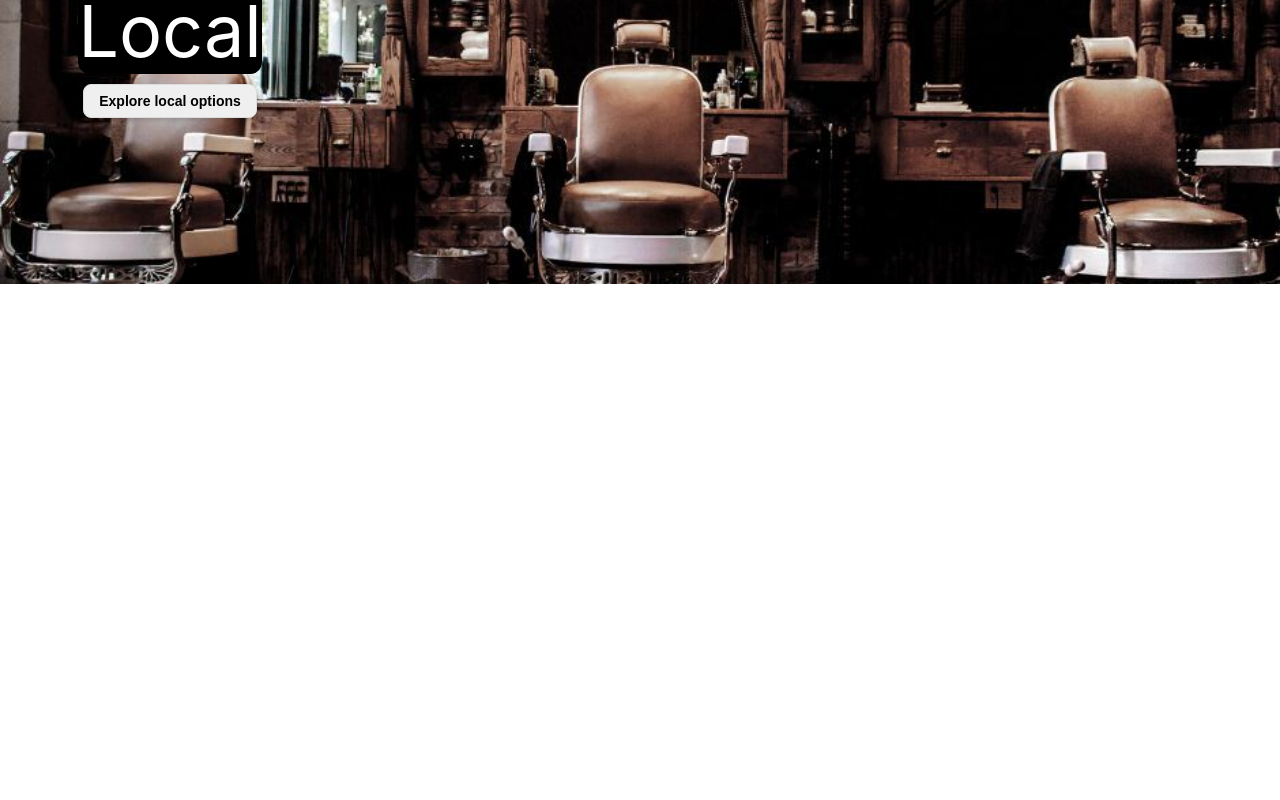
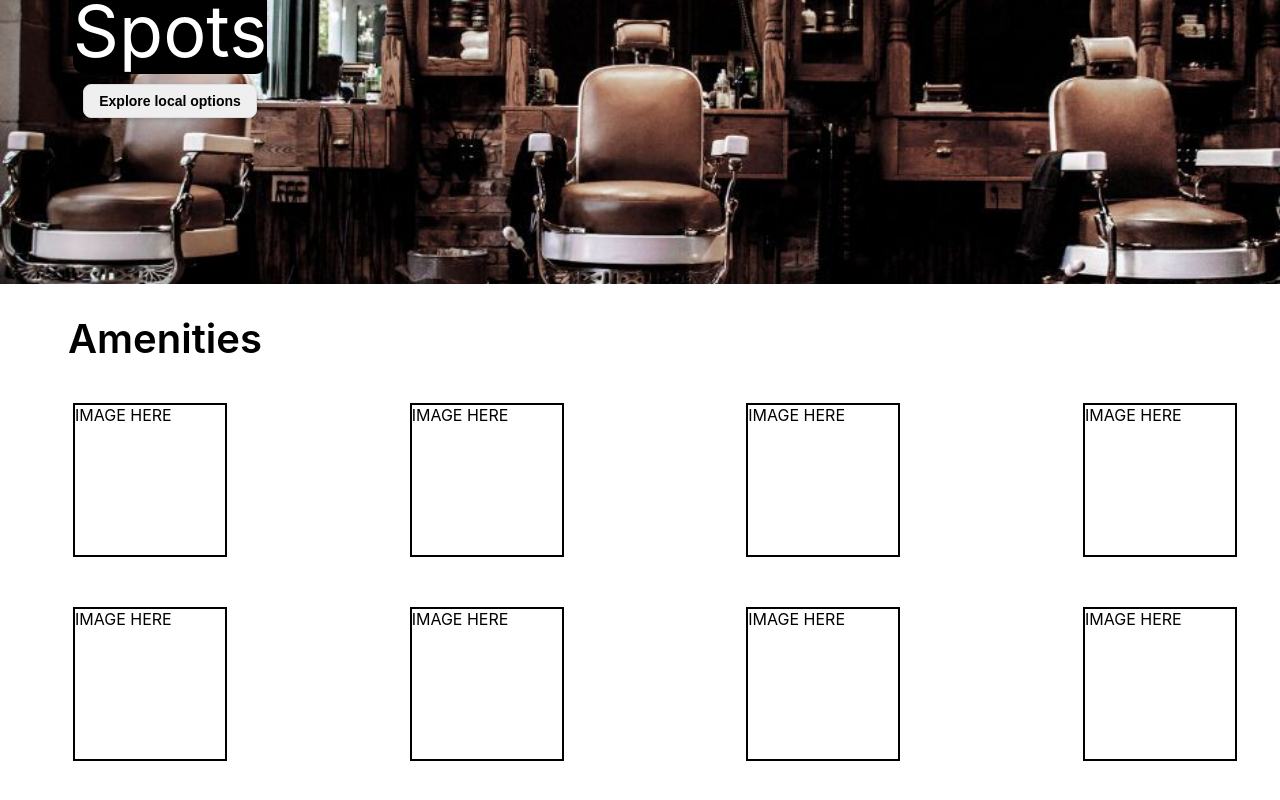
Before and after one commit to W-the-V/hairBnB, a React (Create React App) app in the folder frontend/: page / in a window 1280 px wide. Shown: the part 274-1074 px from the top of the page. Before the commit the page ends 800 px from the top, so only its background shows below. Built offline with nearby package versions, Linux system fonts and the light colour scheme; no server answers.

Commit message:
modal transitions

```diff
--- a/frontend/src/App.js
+++ b/frontend/src/App.js
@@ -4,6 +4,7 @@ import { Route, Switch } from "react-router-dom";
 import * as sessionActions from "./store/session";
 import Navigation from "./components/Navigation";
 import LandingShell from "./components/LandingShell";
+import AmenitiesList from "./components/AmenitiesList";
 
 function App() {
   const dispatch = useDispatch();
@@ -16,6 +17,7 @@ function App() {
     <>
       <Navigation isLoaded={isLoaded} />
       <LandingShell />
+      <AmenitiesList />
     </>
   );
 }
--- /dev/null
+++ b/frontend/src/components/AmenitiesList/AmenitiesList.css
@@ -0,0 +1,34 @@
+.amenitiesShell {
+  display: flex;
+  flex-direction: column;
+  align-items: space-between;
+  color: black;
+  height: auto;
+  width: 100%;
+  min-width: 1000px;
+}
+.amenitiesBlock {
+  align-self: center;
+  display: flex;
+  flex-direction: row;
+  align-items: center;
+  width: 100%;
+  min-width: 1000px;
+  justify-content: space-between;
+  margin-left: 30px;
+}
+.amenityImage {
+  margin: 50px;
+  margin-top: 0px;
+  height: 150px;
+  width: 150px;
+  border: 2px solid black;
+}
+.amenitiesTitle {
+  color: black;
+  font-weight: 600;
+  margin-bottom: 40px;
+  margin-top: 30px;
+  margin-left: 60px;
+  font-size: 40px;
+}
--- /dev/null
+++ b/frontend/src/components/AmenitiesList/index.js
@@ -0,0 +1,23 @@
+import "./AmenitiesList.css";
+function AmenitiesList() {
+  return (
+    <>
+      <h2 className="amenitiesTitle">Amenities</h2>
+      <div className="amenitiesShell">
+        <div className="amenitiesBlock">
+          <div className="amenityImage">IMAGE HERE</div>
+          <div className="amenityImage">IMAGE HERE</div>
+          <div className="amenityImage">IMAGE HERE</div>
+          <div className="amenityImage">IMAGE HERE</div>
+        </div>
+        <div className="amenitiesBlock">
+          <div className="amenityImage">IMAGE HERE</div>
+          <div className="amenityImage">IMAGE HERE</div>
+          <div className="amenityImage">IMAGE HERE</div>
+          <div className="amenityImage">IMAGE HERE</div>
+        </div>
+      </div>
+    </>
+  );
+}
+export default AmenitiesList;
--- a/frontend/src/components/LandingShell/index.js
+++ b/frontend/src/components/LandingShell/index.js
@@ -5,7 +5,7 @@ function LandingShell() {
   return (
     <div className="LandingShell">
       <div className="localBox">
-        <p className="largeText">Shop Local</p>
+        <p className="largeText">Local Spots</p>
         <button className="largeButton" onClick={() => console.log("Hello!")}>
           Explore local options
         </button>
--- a/frontend/src/components/Navigation/Navigation.css
+++ b/frontend/src/components/Navigation/Navigation.css
@@ -213,3 +213,13 @@
   width: fit-content;
   border: none;
 }
+.ReactModal__Overlay {
+  opacity: 0;
+  transform: translateY(0px);
+  transition: all 400ms ease-in-out;
+}
+
+.ReactModal__Overlay--after-open {
+  opacity: 1;
+  transform: translateY(-200px);
+}
```
